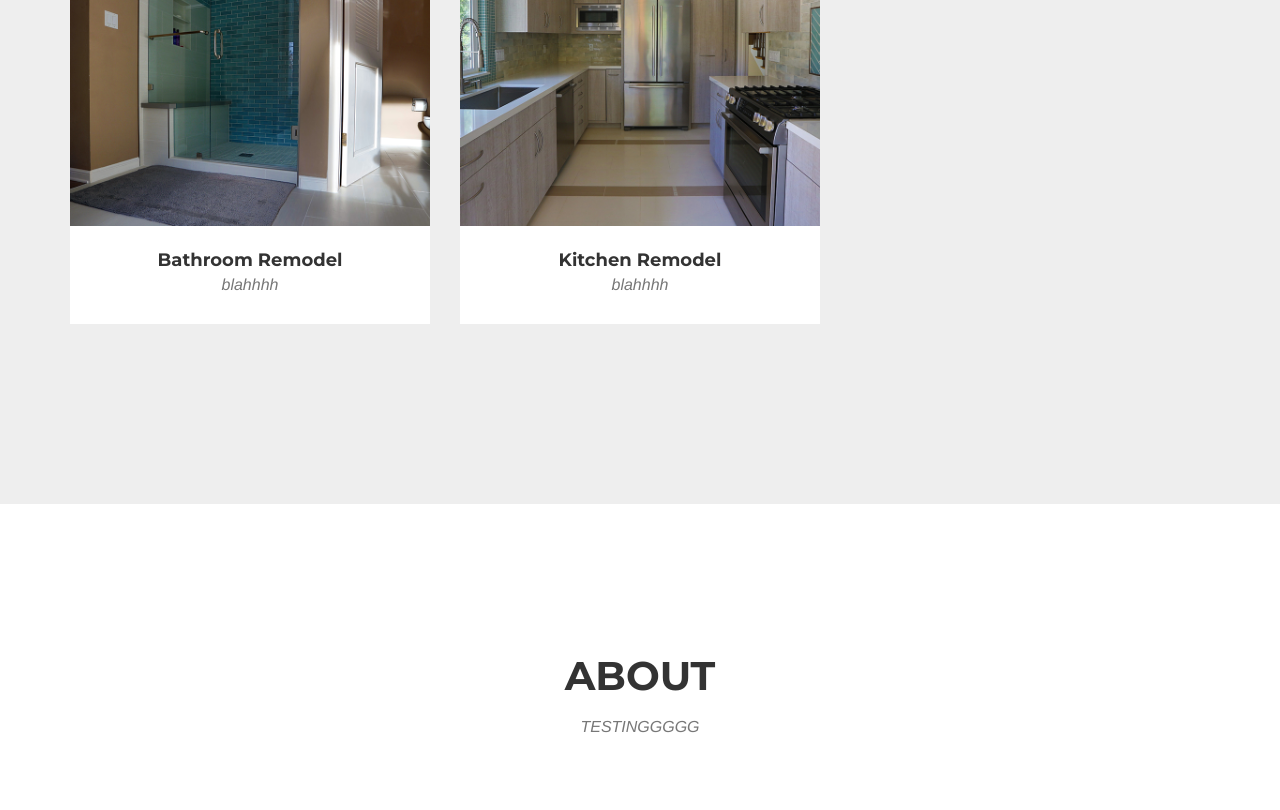
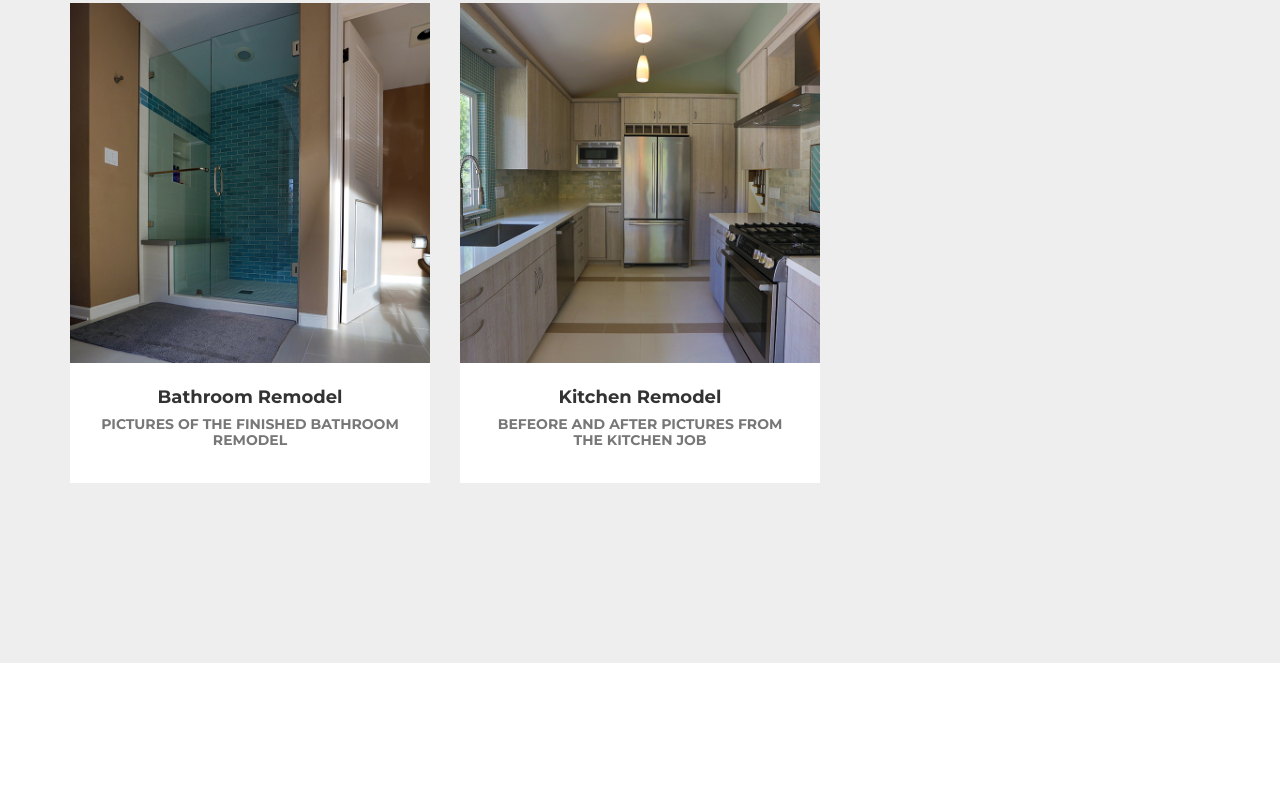
Before and after one commit to eszeto831/jstconstruction, a website: page index.html in a window 1280 px wide. Shown: the part 2027-2837 px from the top of the page. Drawn offline with nearby package versions, Linux system fonts and the light colour scheme; a web font is replaced by a local one.

Commit message:
about info and more tweaks

```diff
--- a/config/home.json
+++ b/config/home.json
@@ -1,7 +1,7 @@
 var homeData = {
   "landingTitle": "Greetings from",
   "landingSubtitle": "JST Construction Family",
-  "aboutText": "TESTINGGGGG",
+  "aboutText": "JST Construction is a family ran business established in 1987. We partner with some of the best designers in the industry to create a space that is completely your own.<br/><br/>Feel free to check out our portfolio! We look forward to working with you to materialize your beautiful ideas for your home or business.",
   "aboutImage": "img/test.png",
   "footerText": "Copyright &copy; JST Construction 2016"
 };
--- a/config/projects.json
+++ b/config/projects.json
@@ -4,33 +4,69 @@ var projectData = {
     {
       "id": 1,
       "name": "Bathroom Remodel",
-      "description": "blahhhh",
+      "description": "Pictures of the finished bathroom remodel",
       "before": "img/gallery/Bathroom/Wang/Wang_IMG2818.jpg",
       "after": "img/gallery/Bathroom/Wang/Wang_IMG2818.jpg",
       "gallery":
       [
-        "img/gallery/Bathroom/Wang/Wang_IMG2814.jpg",
-        "img/gallery/Bathroom/Wang/Wang_IMG2816.jpg",
-        "img/gallery/Bathroom/Wang/Wang_IMG2818.jpg",
-        "img/gallery/Bathroom/Wang/Wang_IMG2826.jpg"
+        {
+          url:"img/gallery/Bathroom/Wang/Wang_IMG2814.jpg",
+          captionText:""
+        },
+        {
+          url:"img/gallery/Bathroom/Wang/Wang_IMG2816.jpg",
+          captionText:""
+        },
+        {
+          url:"img/gallery/Bathroom/Wang/Wang_IMG2818.jpg",
+          captionText:""
+        },
+        {
+          url:"img/gallery/Bathroom/Wang/Wang_IMG2826.jpg",
+          captionText:""
+        }
       ]
     },
     {
       "id": 2,
       "name": "Kitchen Remodel",
-      "description": "blahhhh",
+      "description": "Befeore and after pictures from the kitchen job",
       "before": "img/gallery/Kitchen/After/Horvai_IMG3295.jpg",
       "after": "img/gallery/Kitchen/After/Horvai_IMG3295.jpg",
       "gallery":
       [
-        "img/gallery/Kitchen/Before/Horvai_B4_IMG4182.jpg",
-        "img/gallery/Kitchen/Before/Horvai_B4_IMG4183.jpg",
-        "img/gallery/Kitchen/Before/Horvai_B4_IMG4186.jpg",
-        "img/gallery/Kitchen/After/20160524_160101.jpg",
-        "img/gallery/Kitchen/After/Horvai_IMG3295.jpg",
-        "img/gallery/Kitchen/After/Horvai_IMG3306.jpg",
-        "img/gallery/Kitchen/After/Horvai_IMG3338.jpg",
-        "img/gallery/Kitchen/After/Horvai_IMG3341.jpg"
+        {
+          url:"img/gallery/Kitchen/Before/Horvai_B4_IMG4182.jpg",
+          captionText:"Before the remodel"
+        },
+        {
+          url:"img/gallery/Kitchen/Before/Horvai_B4_IMG4183.jpg",
+          captionText:"Before the remodel"
+        },
+        {
+          url:"img/gallery/Kitchen/Before/Horvai_B4_IMG4186.jpg",
+          captionText:"Before the remodel"
+        },
+        {
+          url:"img/gallery/Kitchen/After/20160524_160101.jpg",
+          captionText:"AFTER the remodel"
+        },
+        {
+          url:"img/gallery/Kitchen/After/Horvai_IMG3295.jpg",
+          captionText:"AFTER the remodel"
+        },
+        {
+          url:"img/gallery/Kitchen/After/Horvai_IMG3306.jpg",
+          captionText:"AFTER the remodel"
+        },
+        {
+          url:"img/gallery/Kitchen/After/Horvai_IMG3338.jpg",
+          captionText:"AFTER the remodel"
+        },
+        {
+          url:"img/gallery/Kitchen/After/Horvai_IMG3341.jpg",
+          captionText:"AFTER the remodel"
+        }
       ]
     }
   ]
--- a/content.js
+++ b/content.js
@@ -17,7 +17,7 @@ $( document ).ready(function() {
                     //"<img src=\""+serviceInfo.img+"\" class=\"img-responsive img-circle\" alt=\"\">"+
                 	"<div class=\"portfolio-caption\">"+
                         "<h4>"+serviceInfo.name+"</h4>"+
-                        "<p class=\"text-muted\">"+serviceInfo.description+"</p>"+
+                        "<h3 class=\"section-subheading text-muted\">"+serviceInfo.description+"</h3>"+
                     "</div>"+
                 "</div>";
 		servicesHtml = servicesHtml.concat(serviceString);
@@ -42,7 +42,7 @@ $( document ).ready(function() {
                     "</a>"+
                     "<div class=\"portfolio-caption\">"+
                         "<h4>"+portfolioInfo.name+"</h4>"+
-                        "<p class=\"text-muted\">"+portfolioInfo.description+"</p>"+
+                        "<h5 class=\"section-subheading text-muted\">"+portfolioInfo.description+"</h5>"+
                     "</div>"+
                 "</div>";
 		portfolioHtml = portfolioHtml.concat(portfolioString);
--- a/index.html
+++ b/index.html
@@ -122,10 +122,12 @@
     <section id="about">
         <div class="container">
             <div class="row">
-                <div class="col-lg-12 text-center">
+                <div class="col-lg-2 text-center"></div>
+                <div class="col-lg-8 text-center">
                     <h2 class="section-heading">About</h2>
-                    <h3 class="section-subheading text-muted" id="aboutSub"><!--content is in content.js--></h3>
+                    <h2 class="section-subheading text-muted" id="aboutSub"><!--content is in content.js--></h2>
                 </div>
+                <div class="col-lg-2 text-center"></div>
             </div>
         </div>
     </section>
```
Also changed, not shown: galleryContent.js (+4 -3 lines).
